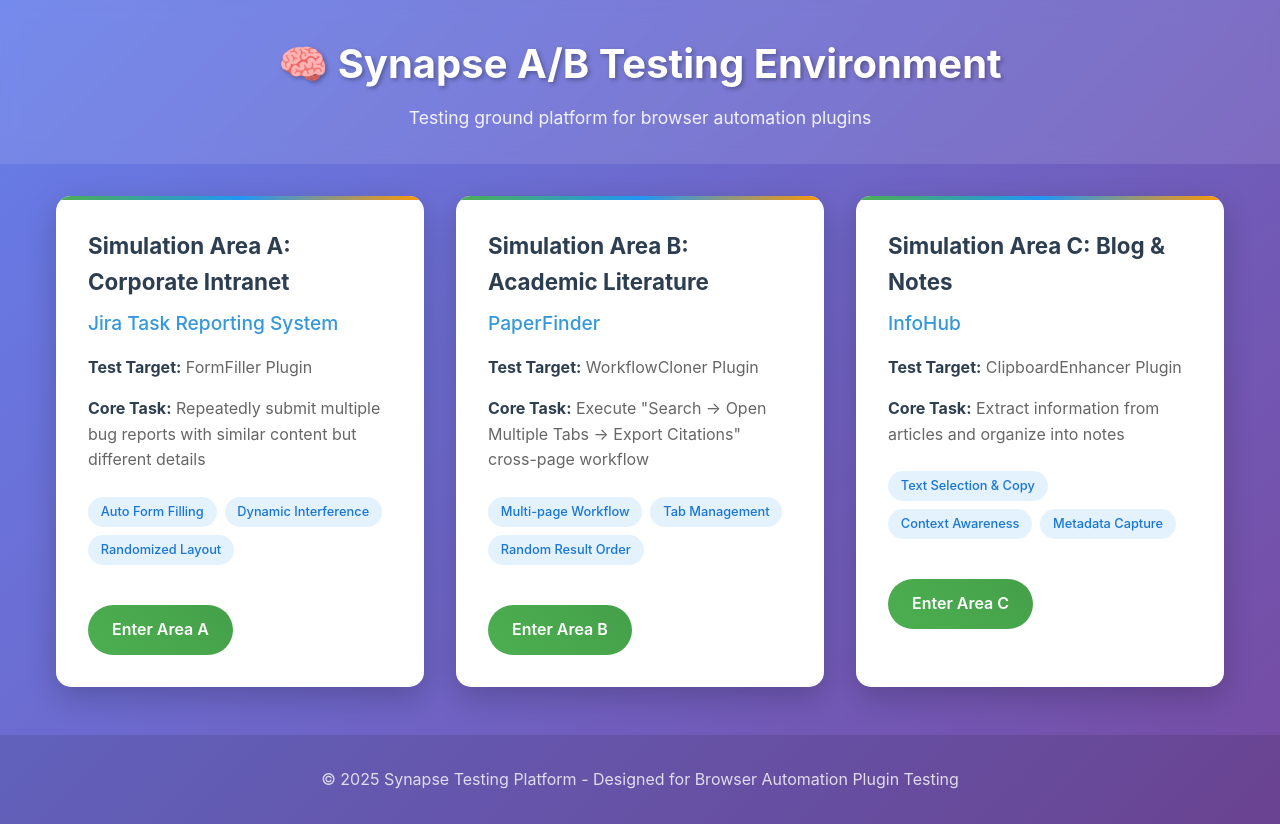
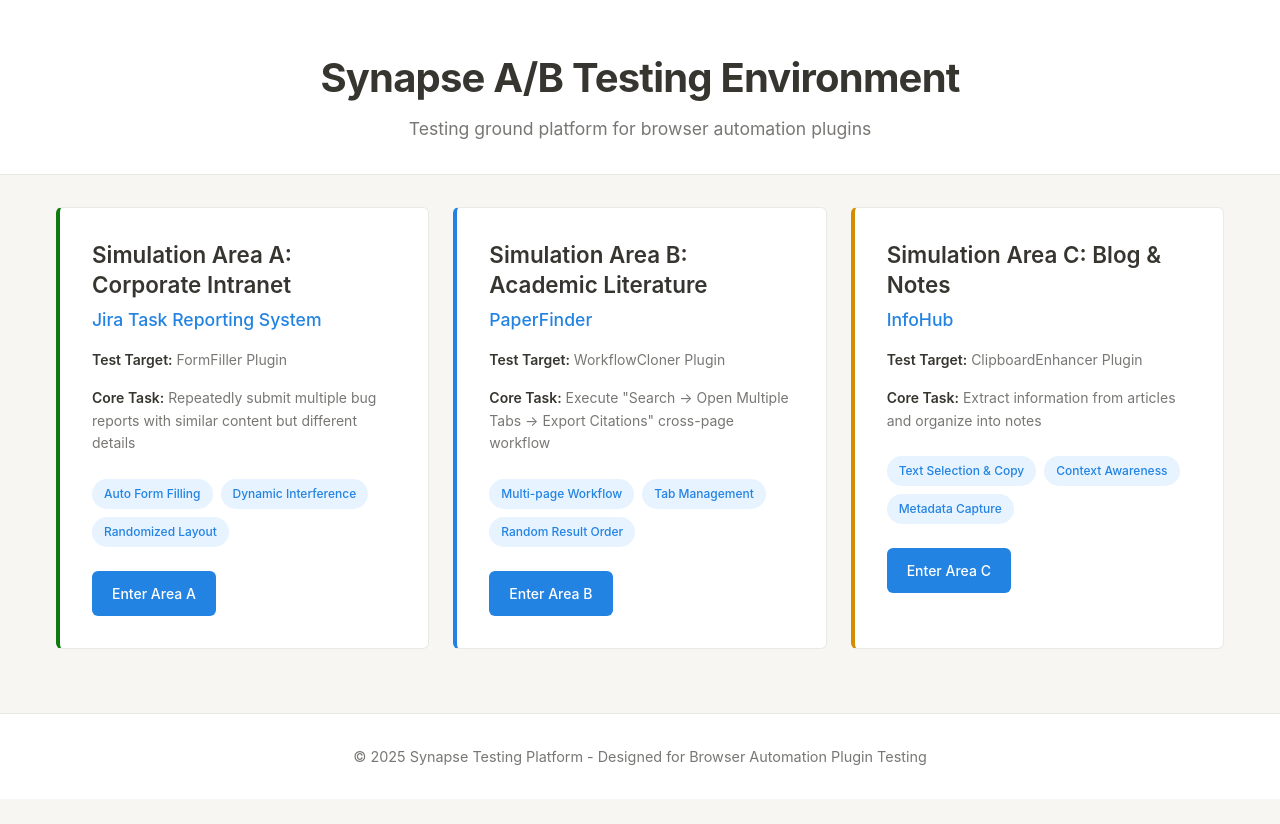
Before and after one commit to AsherDe/Synapse-test-field, a plain HTML site: page index.html in a window 1280 px wide. After the commit the page ends 800 px from the top, so only its background shows below. Drawn offline with Linux system fonts and the light colour scheme.

Commit message:
refactor: remove emoji from header title for consistency

```diff
--- a/assets/css/main.css
+++ b/assets/css/main.css
@@ -1,3 +1,21 @@
+/* Notion-inspired Design System */
+:root {
+    --notion-bg: #ffffff;
+    --notion-bg-secondary: #f7f6f3;
+    --notion-text: #37352f;
+    --notion-text-light: #787774;
+    --notion-border: #e9e9e7;
+    --notion-hover: #f1f1ef;
+    --notion-blue: #2383e2;
+    --notion-blue-light: #e7f3ff;
+    --notion-green: #0f7b0f;
+    --notion-orange: #d68c00;
+    --notion-purple: #9065b0;
+    --notion-shadow: 0 1px 3px rgba(15, 15, 15, 0.1);
+    --notion-shadow-hover: 0 2px 8px rgba(15, 15, 15, 0.15);
+    --notion-radius: 6px;
+}
+
 * {
     margin: 0;
     padding: 0;
@@ -6,90 +24,86 @@
 
 body {
     font-family: -apple-system, BlinkMacSystemFont, 'Segoe UI', Helvetica, 'Apple Color Emoji', Arial, sans-serif;
-    line-height: 1.6;
-    color: #37352f;
-    background: linear-gradient(135deg, #667eea 0%, #764ba2 100%);
+    line-height: 1.5;
+    color: var(--notion-text);
+    background: var(--notion-bg-secondary);
     min-height: 100vh;
+    font-size: 14px;
 }
 
 header {
     text-align: center;
-    padding: 2rem 1rem;
-    background: rgba(255, 255, 255, 0.1);
-    backdrop-filter: blur(10px);
-    margin-bottom: 2rem;
+    padding: 3rem 2rem 2rem;
+    background: var(--notion-bg);
+    border-bottom: 1px solid var(--notion-border);
 }
 
 header h1 {
     font-size: 2.5rem;
-    color: white;
+    font-weight: 700;
+    color: var(--notion-text);
     margin-bottom: 0.5rem;
-    text-shadow: 2px 2px 4px rgba(0,0,0,0.3);
+    letter-spacing: -0.02em;
 }
 
 header p {
-    color: rgba(255, 255, 255, 0.9);
+    color: var(--notion-text-light);
     font-size: 1.1rem;
+    font-weight: 400;
 }
 
 main {
     max-width: 1200px;
     margin: 0 auto;
-    padding: 0 1rem;
+    padding: 2rem 1rem;
 }
 
 .simulation-areas {
     display: grid;
     grid-template-columns: repeat(auto-fit, minmax(350px, 1fr));
-    gap: 2rem;
-    margin-bottom: 3rem;
+    gap: 1.5rem;
+    margin-bottom: 2rem;
 }
 
 .area-card {
-    background: white;
-    border-radius: 15px;
+    background: var(--notion-bg);
+    border: 1px solid var(--notion-border);
+    border-radius: var(--notion-radius);
     padding: 2rem;
-    box-shadow: 0 10px 30px rgba(0, 0, 0, 0.2);
-    transition: transform 0.3s ease, box-shadow 0.3s ease;
+    transition: all 0.2s ease;
     position: relative;
-    overflow: hidden;
-}
-
-.area-card::before {
-    content: '';
-    position: absolute;
-    top: 0;
-    left: 0;
-    right: 0;
-    height: 4px;
-    background: linear-gradient(90deg, #4CAF50, #2196F3, #FF9800);
 }
 
 .area-card:hover {
-    transform: translateY(-10px);
-    box-shadow: 0 20px 40px rgba(0, 0, 0, 0.3);
+    box-shadow: var(--notion-shadow-hover);
+    transform: translateY(-2px);
+    border-color: var(--notion-blue);
 }
 
 .area-card h2 {
-    color: #2c3e50;
+    color: var(--notion-text);
     margin-bottom: 0.5rem;
     font-size: 1.4rem;
+    font-weight: 600;
+    line-height: 1.3;
 }
 
 .area-card h3 {
-    color: #3498db;
+    color: var(--notion-blue);
     margin-bottom: 1rem;
-    font-size: 1.2rem;
+    font-size: 1.1rem;
     font-weight: 500;
 }
 
 .area-card p {
     margin-bottom: 1rem;
-    color: #666;
+    color: var(--notion-text-light);
+    line-height: 1.6;
 }
 
 .area-card strong {
-    color: #2c3e50;
+    color: var(--notion-text);
+    font-weight: 600;
 }
 
 .features {
@@ -100,47 +114,79 @@ main {
 }
 
 .feature {
-    background: #e3f2fd;
-    color: #1976d2;
-    padding: 0.3rem 0.8rem;
-    border-radius: 20px;
-    font-size: 0.8rem;
+    background: var(--notion-blue-light);
+    color: var(--notion-blue);
+    padding: 6px 12px;
+    border-radius: 16px;
+    font-size: 0.75rem;
     font-weight: 500;
+    border: none;
 }
 
 .enter-btn {
-    display: inline-block;
-    background: linear-gradient(45deg, #4CAF50, #45a049);
+    display: inline-flex;
+    align-items: center;
+    justify-content: center;
+    background: var(--notion-blue);
     color: white;
     text-decoration: none;
-    padding: 12px 24px;
-    border-radius: 25px;
-    font-weight: 600;
-    transition: all 0.3s ease;
-    text-align: center;
-    margin-top: 1rem;
+    padding: 12px 20px;
+    border-radius: var(--notion-radius);
+    font-weight: 500;
+    font-size: 14px;
+    transition: all 0.2s ease;
+    border: none;
+    cursor: pointer;
 }
 
 .enter-btn:hover {
-    background: linear-gradient(45deg, #45a049, #4CAF50);
-    transform: scale(1.05);
-    box-shadow: 0 5px 15px rgba(76, 175, 80, 0.4);
+    background: #1a73d9;
+    box-shadow: var(--notion-shadow-hover);
+    transform: translateY(-1px);
+}
+
+.enter-btn:active {
+    transform: translateY(0);
 }
 
 footer {
     text-align: center;
     padding: 2rem;
-    color: rgba(255, 255, 255, 0.8);
-    background: rgba(0, 0, 0, 0.1);
+    color: var(--notion-text-light);
+    background: var(--notion-bg);
+    border-top: 1px solid var(--notion-border);
+    font-size: 0.9rem;
+}
+
+/* Card variations for visual interest */
+.area-card:nth-child(1) {
+    border-left: 4px solid var(--notion-green);
+}
+
+.area-card:nth-child(2) {
+    border-left: 4px solid var(--notion-blue);
+}
+
+.area-card:nth-child(3) {
+    border-left: 4px solid var(--notion-orange);
 }
 
 @media (max-width: 768px) {
+    header {
+        padding: 2rem 1rem 1.5rem;
+    }
+
     header h1 {
         font-size: 2rem;
     }
 
+    main {
+        padding: 1.5rem 1rem;
+    }
+
     .simulation-areas {
         grid-template-columns: 1fr;
+        gap: 1rem;
     }
 
     .area-card {
--- a/index.html
+++ b/index.html
@@ -8,7 +8,7 @@
 </head>
 <body>
     <header>
-        <h1>🧠 Synapse A/B Testing Environment</h1>
+        <h1>Synapse A/B Testing Environment</h1>
         <p>Testing ground platform for browser automation plugins</p>
     </header>
 
```
